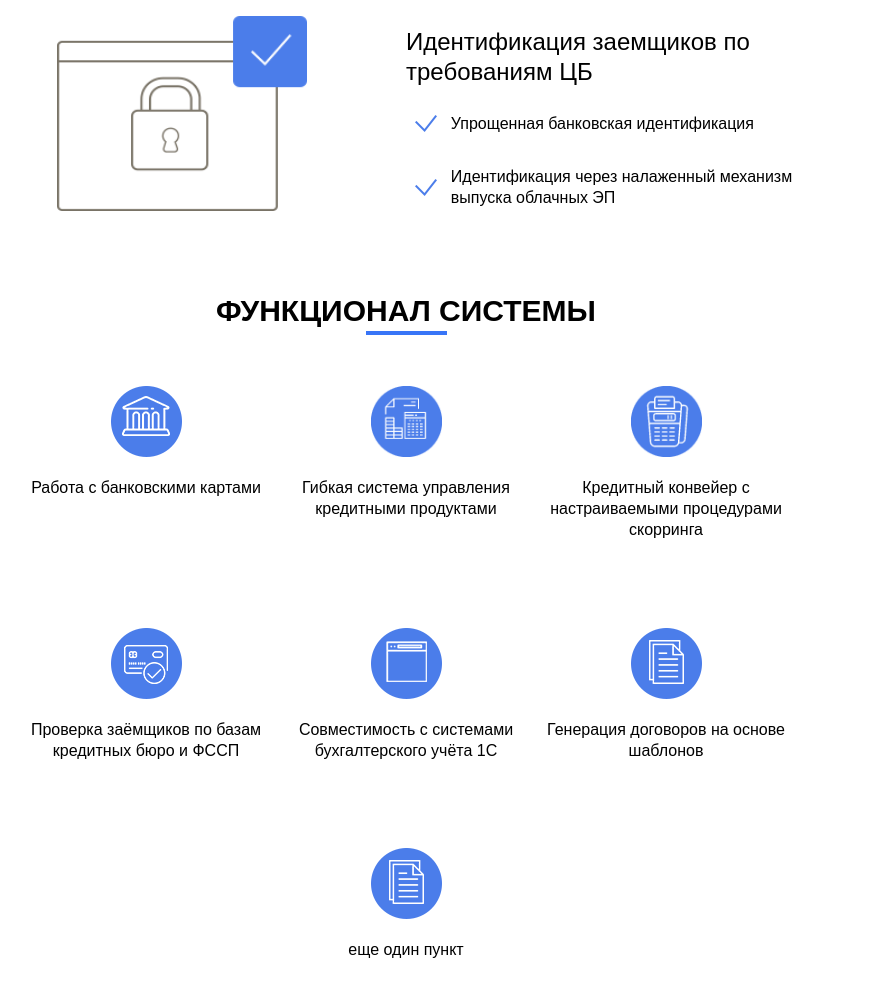
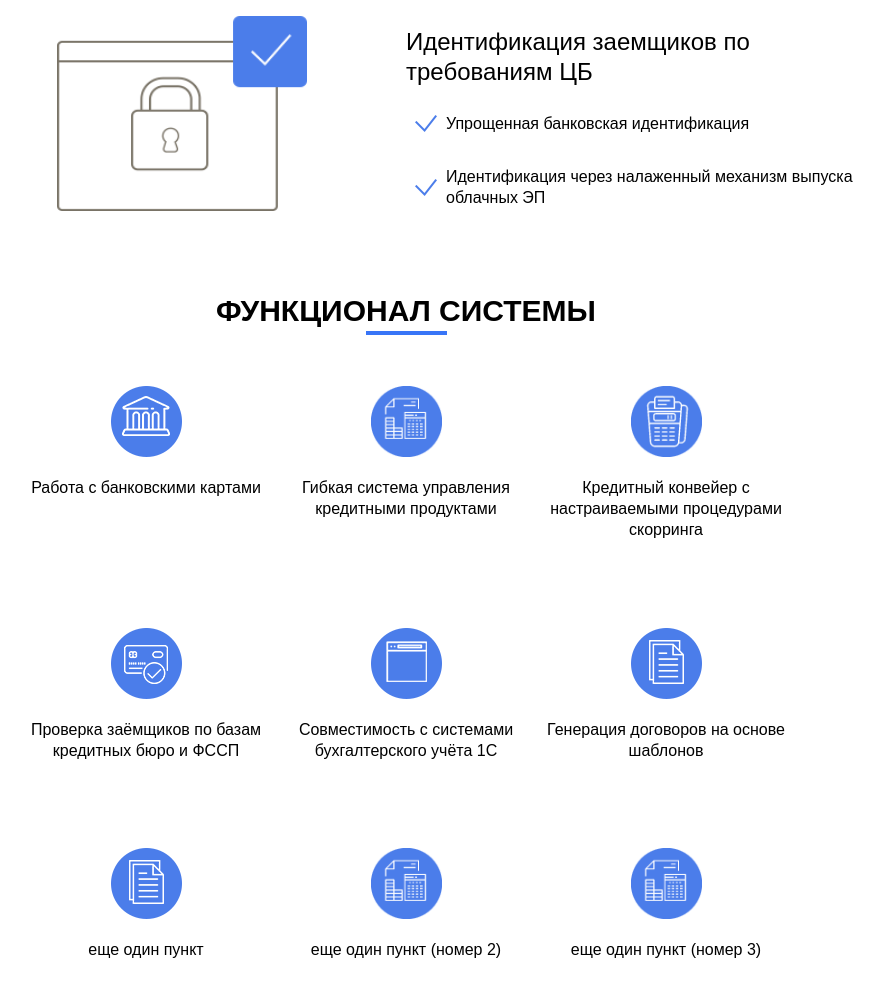
Before and after one commit to NiVyAl/cloud-credit-old, a plain HTML site: page index.html in a window 1280 px wide. Shown: the part 1150-2132 px from the top of the page, without its empty margins (234-1117 px from the left). Drawn offline with Linux system fonts and the light colour scheme.

Commit message:
второй комит 3

```diff
--- a/index.css
+++ b/index.css
@@ -136,7 +136,7 @@ h2::after {
 
 .check {
     background: url("image/check.png") no-repeat 2%;
-    padding-left: 10%;
+    padding-left: 40px;
 }
 
 .container_fun {
--- a/index.html
+++ b/index.html
@@ -87,6 +87,14 @@
                     <img src="image/functional-6.png" width="71" height="71">
                     <p>еще один пункт</p>
                 </div>
+                <div class="blue_cicle">
+                    <img src="image/functional-2.png" width="71" height="71">
+                    <p>еще один пункт (номер 2)</p>
+                </div>
+                <div class="blue_cicle">
+                    <img src="image/functional-2.png" width="71" height="71">
+                    <p>еще один пункт (номер 3)</p>
+                </div>
             </div>
         </div>
       </div>
```
